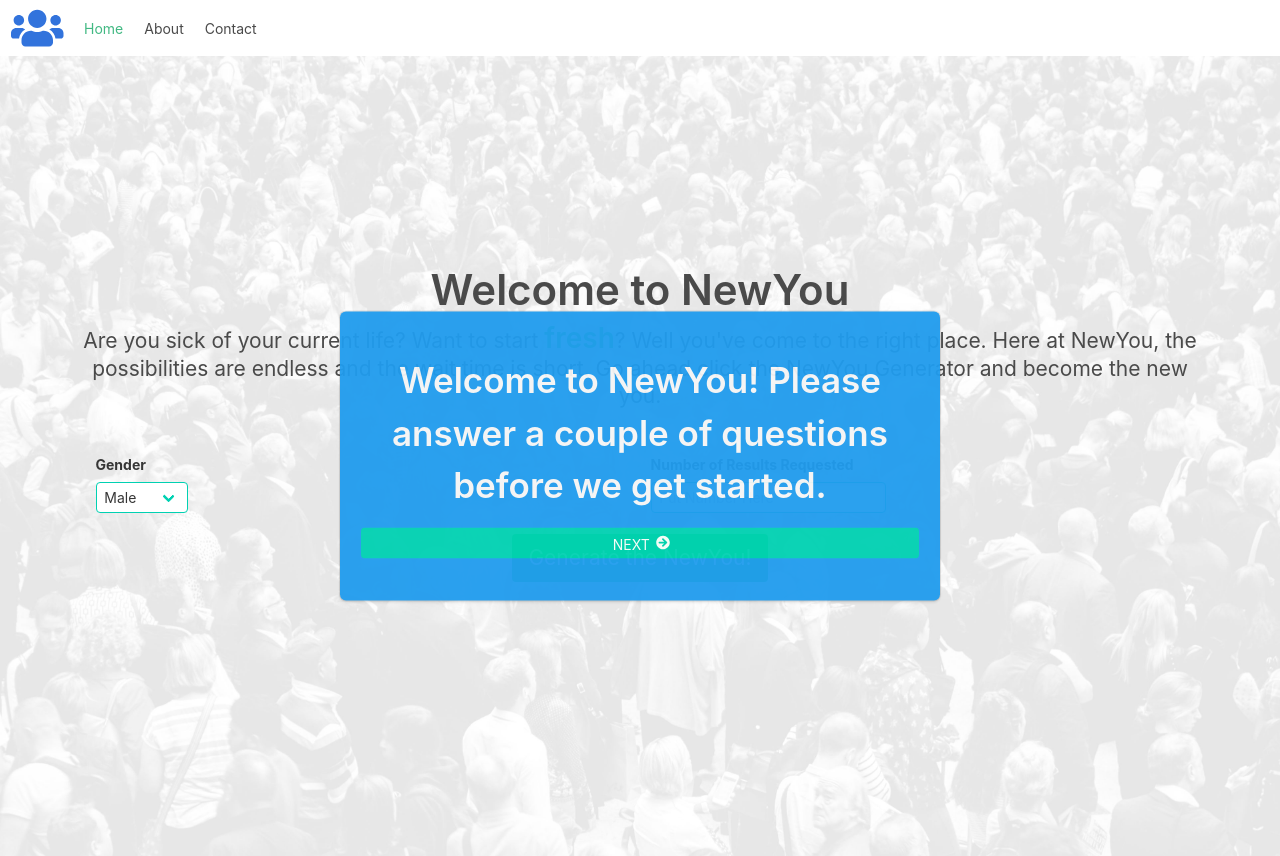
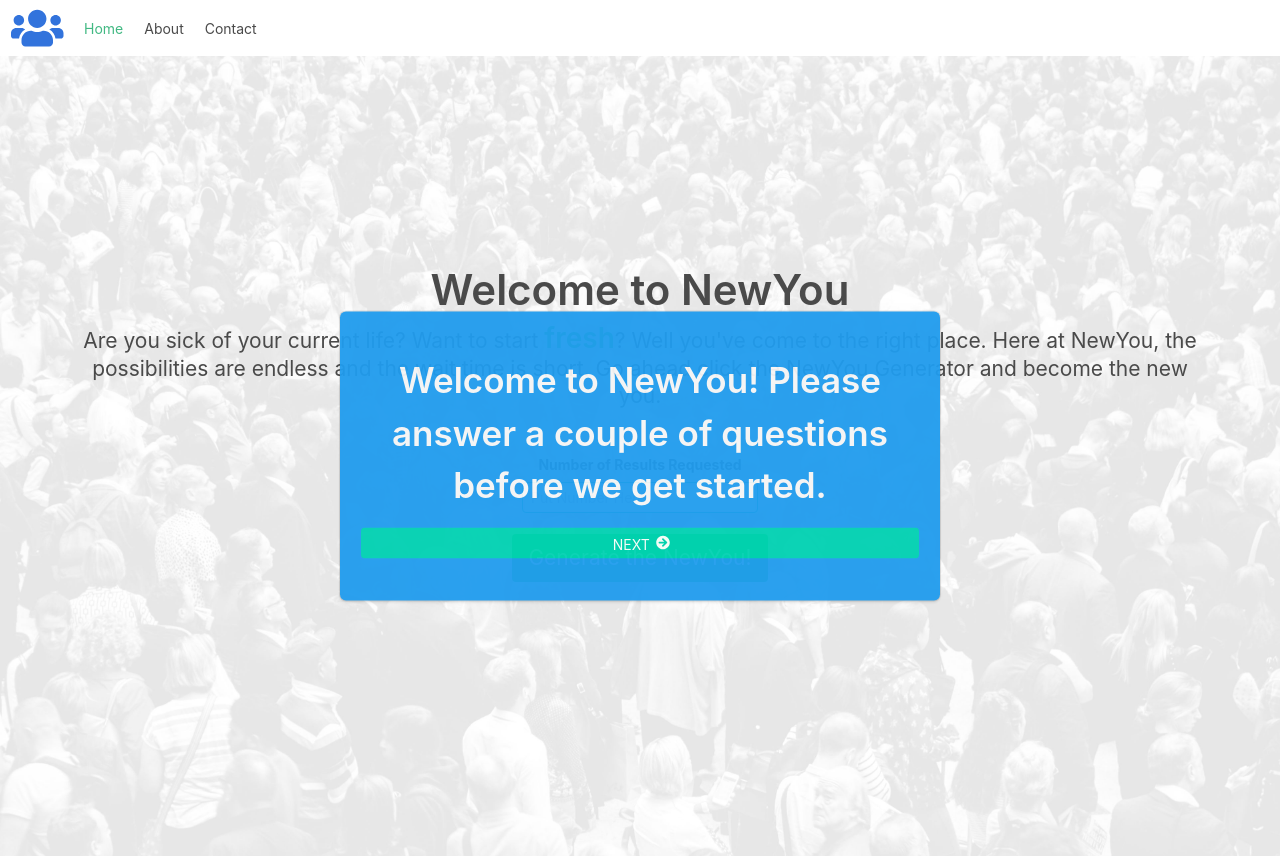
Before and after one commit to KennyStephens/vue-final-kenny-stephens, a Vue app: page /#/ in a window 1280 px wide. Built offline with nearby package versions, Linux system fonts and the light colour scheme.

Commit message:
Fixed a number of issues.

```diff
--- a/src/components/AppIntroQuestions.vue
+++ b/src/components/AppIntroQuestions.vue
@@ -14,6 +14,20 @@
           type="text"
           placeholder="Last Name"
           v-model="questionAnswers.lastName">
+       <div
+        class="select mb-4"
+        v-if="questionCounter === 3 ? true : false"
+        style="width: 100%;">
+        <select
+          class="is-primary"
+          v-model="questionAnswers.gender"
+          style="width: 100%;">
+        <option v-for="(gender, i) in genders" :key="i">{{ gender }}</option>
+        </select>
+       </div>
+
+
+
      <a class="button is-primary is-block has-text-centered" @click="changeQuestion">
        <span>NEXT</span>
     <span class="icon">
@@ -25,6 +39,8 @@
 </template>
 
 <script>
+import { eventBus } from '../main';
+
 export default {
   data() {
     return {
@@ -32,12 +48,15 @@ export default {
         {question: 'Welcome to NewYou! Please answer a couple of questions before we get started.'},
         {question: 'What is your first name?', label: 'First Name'},
         {question: 'What is your last name?', label: 'Last Name'},
+        {question: 'What is your gender?', label: 'Gender'},
         {question: 'Thanks!'}
       ],
       questionCounter: 0,
+      genders: ['Male', 'Female'],
       questionAnswers: {
         firstName: '',
-        lastName: ''
+        lastName: '',
+        gender: ''
       }
     }
   },
@@ -49,6 +68,8 @@ export default {
 
       } else {
        this.$emit('questionAnswers', this.questionAnswers);
+       eventBus.$emit('genderAnswer', this.questionAnswers.gender);
+
        document.querySelector('.intro-questions').style.display = 'none';
      }
 
@@ -68,4 +89,5 @@ export default {
     opacity: .95;
     width: 600px
   }
+
 </style>
--- a/src/components/AppNewYouGen.vue
+++ b/src/components/AppNewYouGen.vue
@@ -2,21 +2,8 @@
     <div class="container">
 
                  <div class="columns">
-            <div class="column">
-                <div class="field">
-                    <label class="label">Gender</label>
-                    <div class="control">
-                        <div class="select is-primary">
-                            <select>
-                            <option>Male</option>
-                            <option>Female</option>
-                            </select>
-                        </div>
-                    </div>
-                </div>
-            </div>
                 <div class="column">
-                <div class="field">
+                <div class="field results">
                     <label class="label">Number of Results Requested</label>
   <div class="control">
     <input class="input is-primary" type="number" placeholder="Put Number Here">
@@ -89,19 +76,28 @@
 
 <script>
 import axios from "axios";
+import { eventBus } from '../main';
 
 export default {
   data() {
     return {
       newYouData: [],
-      loadingAnimation: false
+      loadingAnimation: false,
+      gender: ''
     };
   },
+    created() {
+        console.log('created');
+        eventBus.$on('genderAnswer', gender => {
+            this.gender = gender;
+            console.log(this.gender);
+        });
+      },
   methods: {
     newYouGen() {
-        let gender = document.querySelector('select').value.toLowerCase();
-        let resultNumber = document.querySelector('input').value
-        console.log(gender.toLowerCase());
+        let gender = this.gender.toLowerCase();
+        let resultNumber = document.querySelector('input').value;
+
       this.loadingAnimation = true;
       setTimeout(() => {
         this.loadingAnimation = false;
@@ -109,13 +105,14 @@ export default {
           .get(`https://randomuser.me/api/?results=${resultNumber}&gender=${gender}`)
           .then(response => {
             this.newYouData = response.data.results;
-            console.log(this.newYouData);
+            // console.log(this.newYouData);
           })
           .catch(error => {
             console.log(error);
           });
       }, 3000);
     }
+
   }
 };
 </script>
@@ -152,4 +149,10 @@ figure {
 figure img {
     box-shadow: 0px 3px 5px #666;
 }
+
+.results {
+    display: flex;
+    flex-direction: column;
+    align-items: center;
+}
 </style>
--- a/src/main.js
+++ b/src/main.js
@@ -7,6 +7,8 @@ import store from "./store";
 
 Vue.config.productionTip = false;
 
+export const eventBus = new Vue();
+
 new Vue({
   router,
   store,
--- a/src/views/Home.vue
+++ b/src/views/Home.vue
@@ -25,7 +25,7 @@
             return {
                 questionAnswers: {
                     firstName: '',
-                    lastName: '',
+                    lastName: ''
                 }
             }
         }
```
